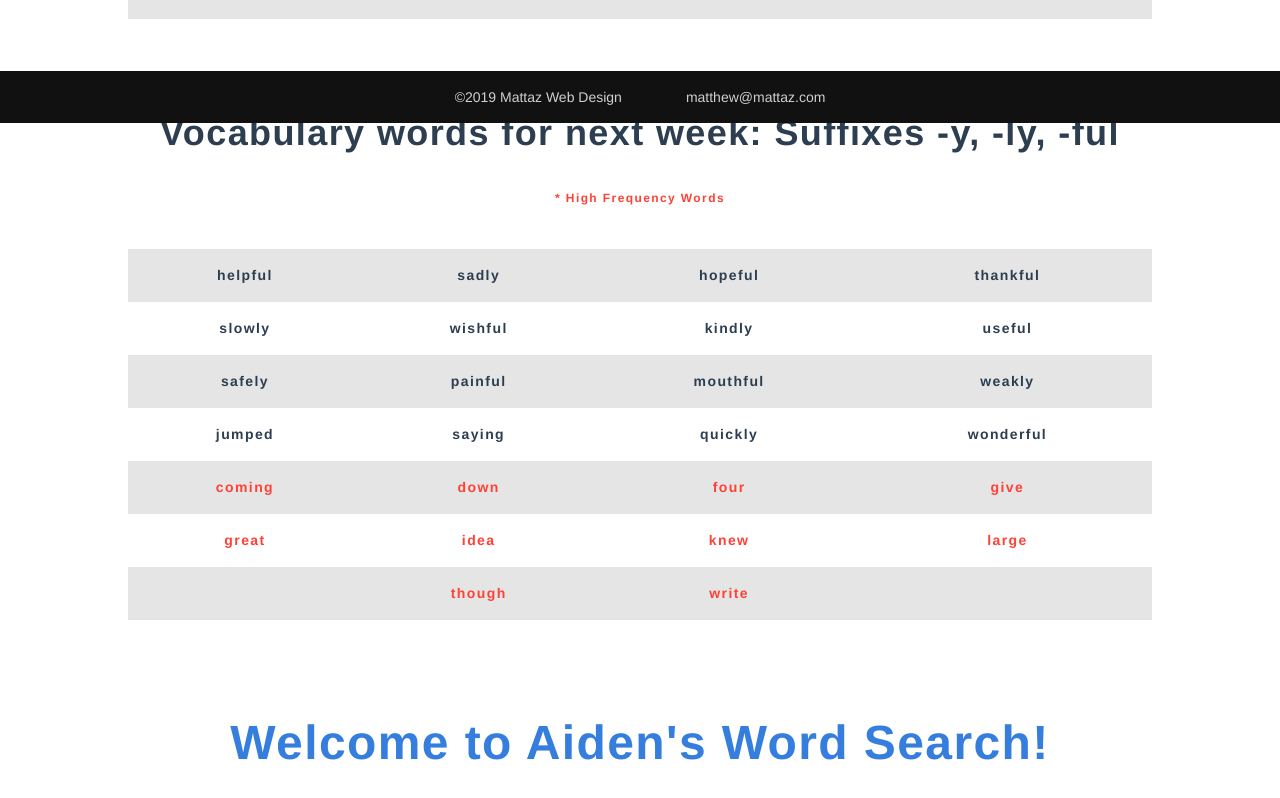
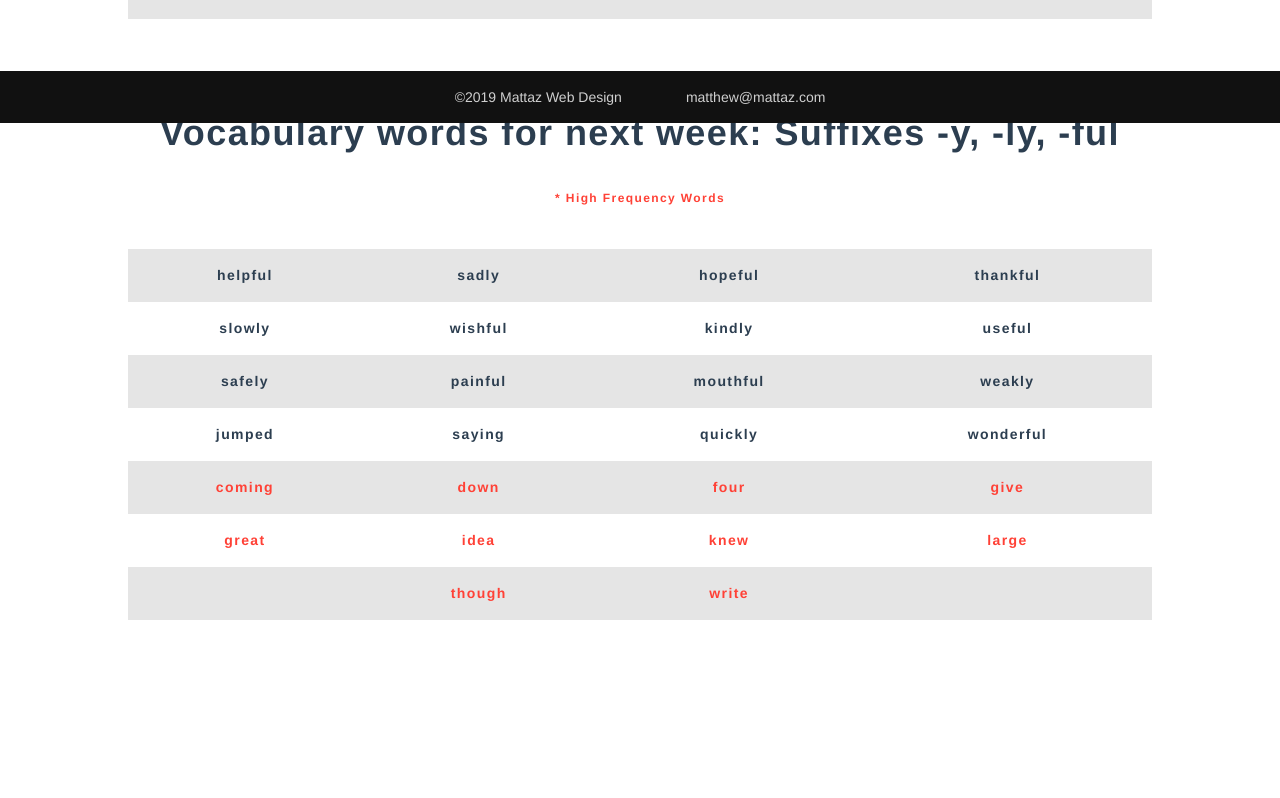
Before and after one commit to Cipher-Coder/homework_site, a Vue app: page /about in a window 1280 px wide. Shown: the part 677-1475 px from the top of the page. After the commit the page ends 1329 px from the top, so only its background shows below. Built offline with nearby package versions, Linux system fonts and the light colour scheme; the HTML template or start-up script is replaced by a standard one.

Commit message:
fix vuln

```diff
--- a/package.json
+++ b/package.json
@@ -15,7 +15,7 @@
   "devDependencies": {
     "@vue/cli-plugin-babel": "^3.4.0",
     "@vue/cli-plugin-eslint": "^3.4.0",
-    "@vue/cli-service": "^3.4.0",
+    "@vue/cli-service": "^3.7.0",
     "babel-eslint": "^10.0.1",
     "eslint": "^5.8.0",
     "eslint-plugin-vue": "^5.0.0",
--- a/src/components/About.vue
+++ b/src/components/About.vue
@@ -105,7 +105,6 @@
         </table>
       </div>
     </div>
-    <wordsearch/>
   </div>
 </template>
 
```
Also changed, not shown: 1 other file (tests, documents, lock files or other folders).
